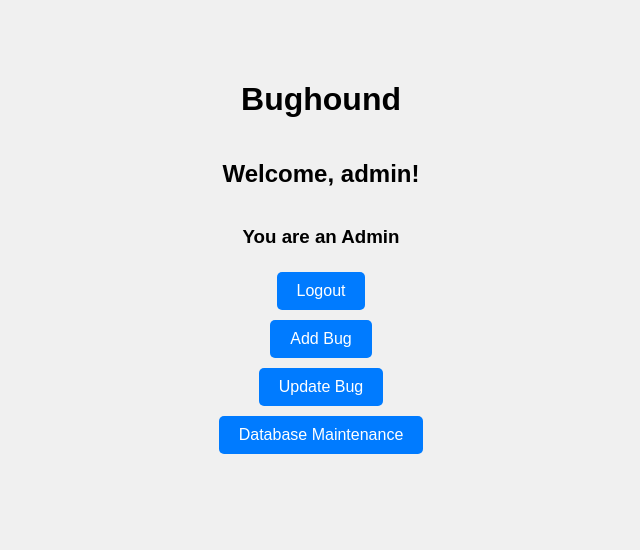
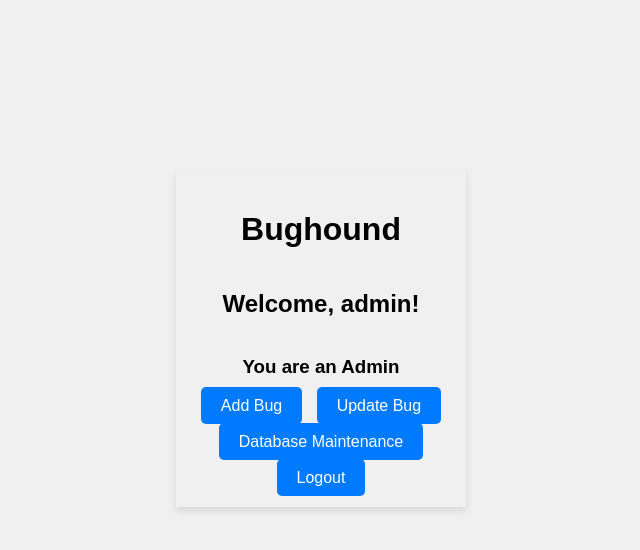
Before and after one commit to Ishan511/final_project, a Flask app: page /index_page in a window 1280 px wide. Shown: the top 550 px of the page, without its empty margins (319-959 px from the left). Run offline with Flask 2, Linux system fonts and the light colour scheme; a user stored in the database is signed in.

Commit message:
Index css changed

```diff
--- a/server/templates/index.html
+++ b/server/templates/index.html
@@ -7,19 +7,26 @@
     <link rel="stylesheet" href="{{ url_for('static', filename='css/index.css') }}">
     <title>Bughound</title>
 </head>
-<body style="padding-top: 0px;"">
-    <div class="content">
-        <h1 style="text-align:center; width:auto">Bughound</h1>
-        <h2 style="text-align:center; width:auto">Welcome, {{name}}!</h2>
-        <h3>You are an {{users[userlevel]}}</h3>
-        <a href="{{url_for('logout')}}" class="btn">Logout</a>
-        <a href="{{url_for('add_bug')}}" class="btn">Add Bug</a>
-        <a href="{{url_for('search_bug')}}" class="btn">Update Bug</a>
-        {% if condition %}
-        <a href="{{url_for('database_maintenance')}}" class="btn">Database Maintenance</a>
-        {% endif %}
-
+<body style="padding-top: 150px;">
+    <!-- Container div with a shadow -->
+    <div style="box-shadow: 0px 4px 8px rgba(0,0,0,0.1); margin: 20px; padding: 20px;">
+        <div class="content" style="margin-top: 0px; text-align:center;">
+            <h1>Bughound</h1>
+            <h2>Welcome, {{name}}!</h2>
+            <h3>You are an {{users[userlevel]}}</h3>
+            <div class="buttons">
+                <a href="{{url_for('add_bug')}}" class="btn">Add Bug</a>
+                <a href="{{url_for('search_bug')}}" class="btn">Update Bug</a>
+            </div><br/>
+            {% if condition %}
+            <div class="database-btn">
+                <a href="{{url_for('database_maintenance')}}" class="btn database">Database Maintenance</a>
+            </div><br/>
+            {% endif %}
+            <div class="logout-btn">
+                <a href="{{url_for('logout')}}" class="btn logout">Logout</a>
+            </div>
+        </div>
     </div>
 </body>
-
 </html>
--- a/server/templates/login.html
+++ b/server/templates/login.html
@@ -9,10 +9,10 @@
     </head>
     <body>
         <div class="content">
-            <h1 style="text-align:center; width:auto">Welcome to bughound</h1>
+            <h1 style="text-align:center; width:auto">Bughound</h1>
             <h2 style="text-align: center; width: 100%;">Login In</h2>
             {% if msg %}
-            <h2> Invalid Login Details, Please try again</h2>
+            <h2> Incorrect username or password. please try again</h2>
             {% endif %}
             <form action="{{url_for('index')}}" method="POST">
                 <input id="username" name="username" type="text" placeholder="Enter Your Username" class="textbox"/><br><br>
```
